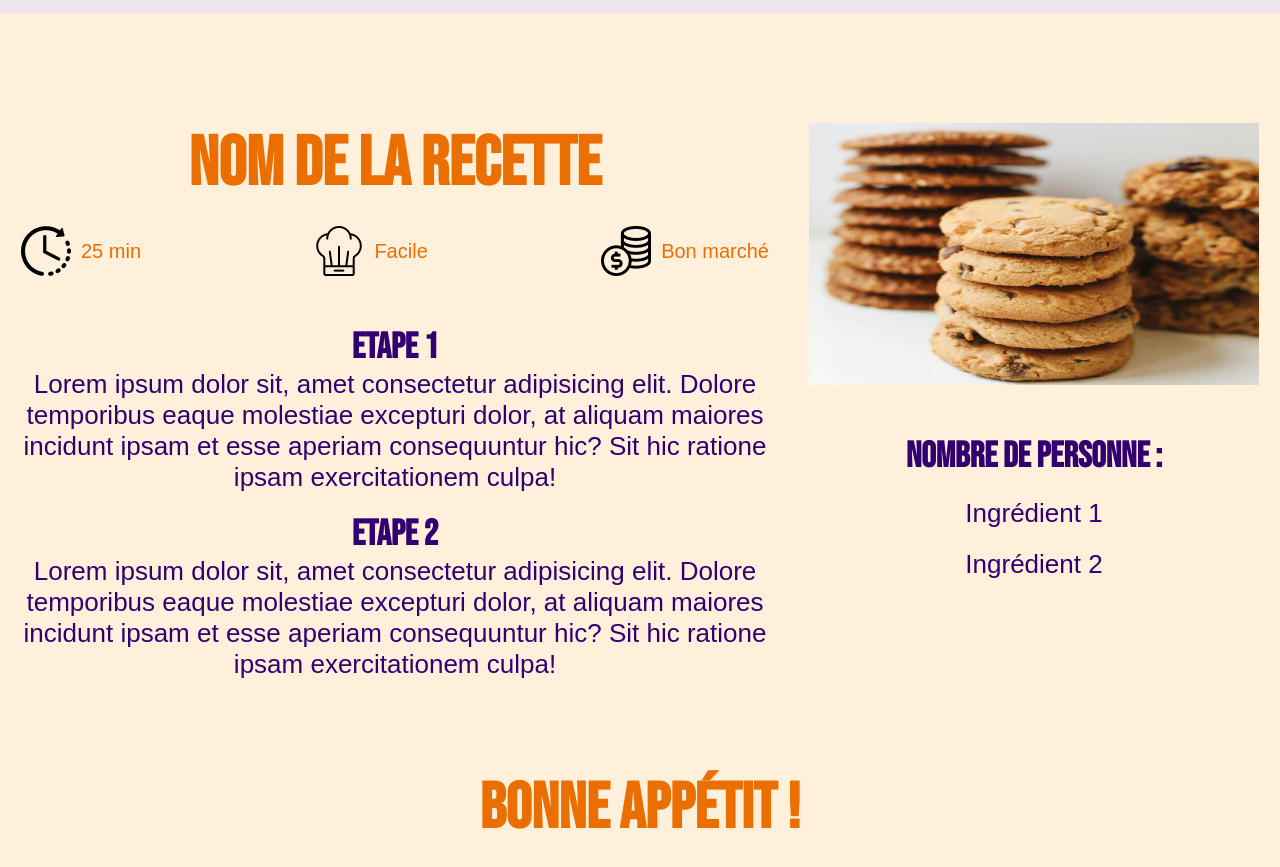
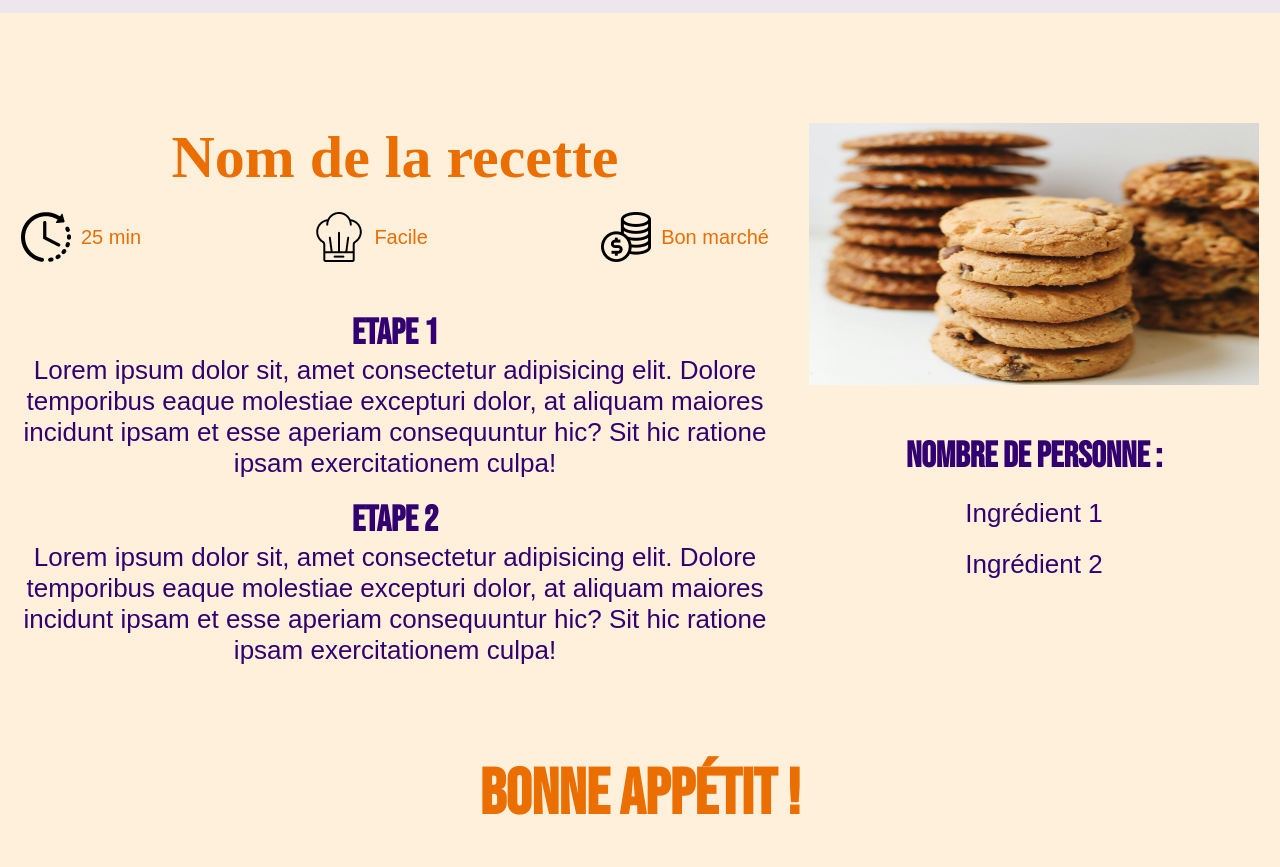
Before and after one commit to Chimisu75/RecipeConfigurator, a React (Vite) app in the folder RecipeConfigurator/: page / in a window 1280 px wide. Shown: the part 820-1687 px from the top of the page. Built offline with nearby package versions, Linux system fonts and the light colour scheme; a web font is replaced by a local one.

Commit message:
css typo

```diff
--- a/RecipeConfigurator/src/index.css
+++ b/RecipeConfigurator/src/index.css
@@ -265,13 +265,13 @@ h1 {
 }
 
 h2 {
-  font-family: "Bebas Neue", sans-serif;
   font-optical-sizing: auto;
-  font-size: 69px;
+  font-size: 60px;
   font-style: normal;
   color: #EB6E00;
   text-align: center;
   margin-bottom: 20px;
+  font-family: "Porter Sans Block";
 }
 
 .recipe-info {
```
